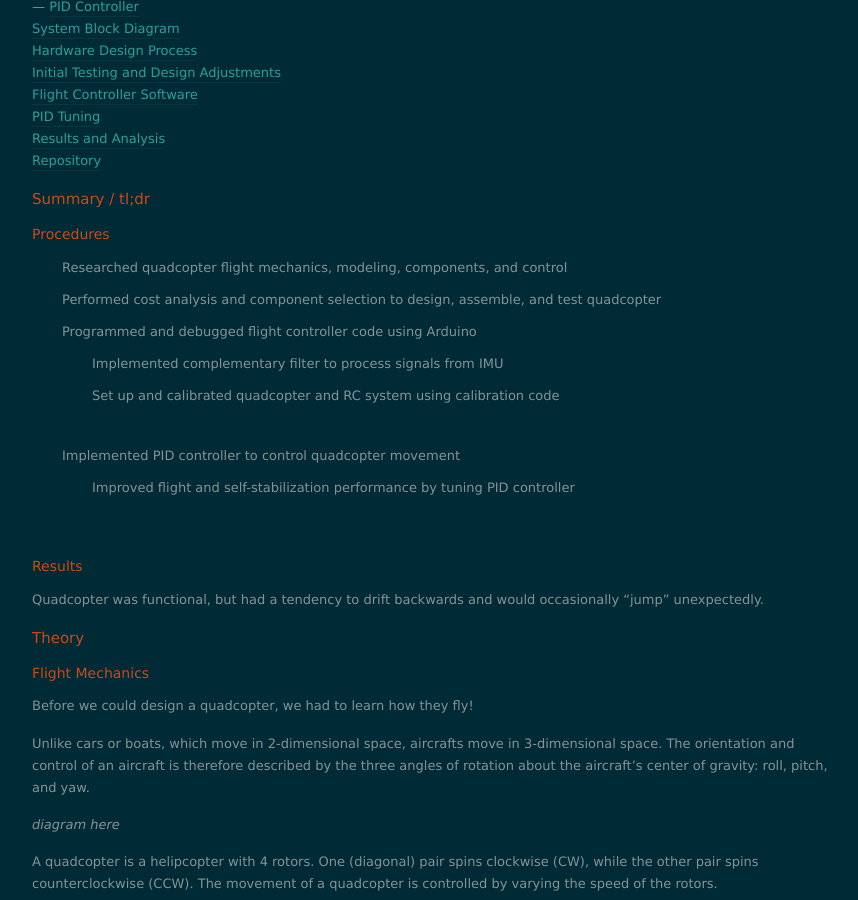
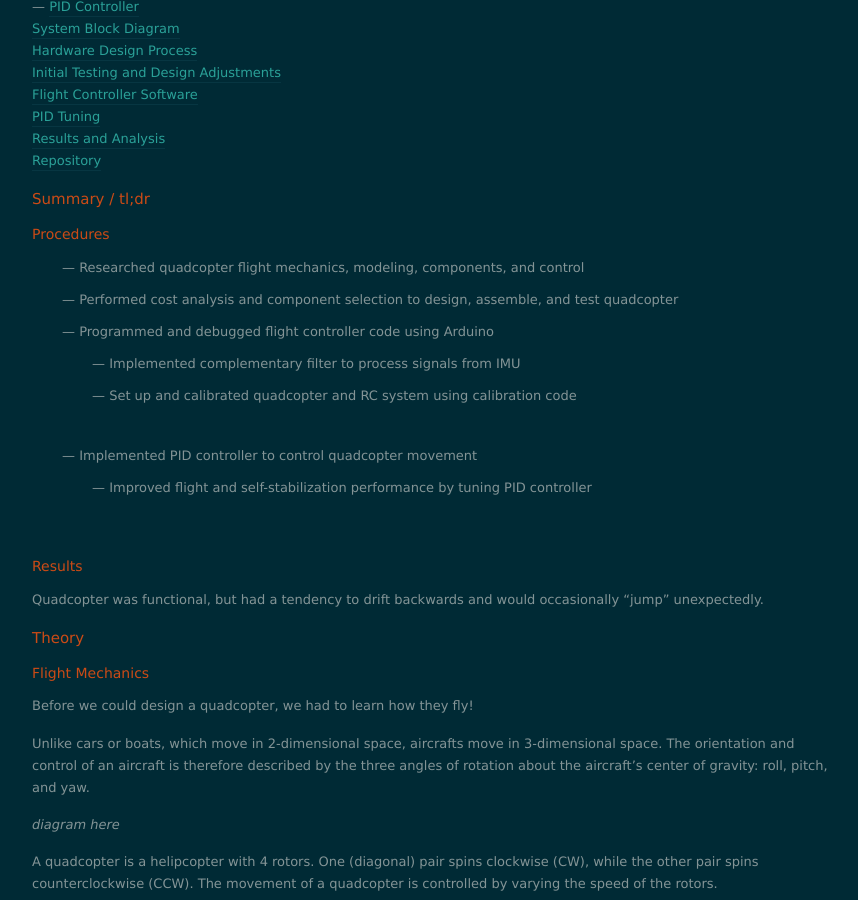
Before and after one commit to nolanschan/nolanschan.github.io, a Jekyll site: the page built from projects/quadcopter/index.markdown, in a window 1280 px wide and 900 px high, scrolled down 602 px. Shown: the whole window, without its empty margins (208-1066 px from the left). Built offline with Jekyll 4.4.1, drawn with Linux system fonts in a browser that asks for light colours; nearby versions of some CDN libraries.

```diff
--- a/projects/quadcopter/index.markdown
+++ b/projects/quadcopter/index.markdown
@@ -29,13 +29,13 @@ Our goal was to use commercially-available parts to build a quadcopter which wou
 ## Summary / tl;dr ##
 
 ### Procedures ###
-  - Researched quadcopter flight mechanics, modeling, components, and control
-  - Performed cost analysis and component selection to design, assemble, and test quadcopter
-  - Programmed and debugged flight controller code using Arduino
-    - Implemented complementary filter to process signals from IMU
-    - Set up and calibrated quadcopter and RC system using calibration code
-  - Implemented PID controller to control quadcopter movement
-    - Improved flight and self-stabilization performance by tuning PID controller
+  - — Researched quadcopter flight mechanics, modeling, components, and control
+  - — Performed cost analysis and component selection to design, assemble, and test quadcopter
+  - — Programmed and debugged flight controller code using Arduino
+    - — Implemented complementary filter to process signals from IMU
+    - — Set up and calibrated quadcopter and RC system using calibration code
+  - — Implemented PID controller to control quadcopter movement
+    - — Improved flight and self-stabilization performance by tuning PID controller
 
 ### Results ###
 Quadcopter was functional, but had a tendency to drift backwards and would occasionally "jump" unexpectedly.
```
